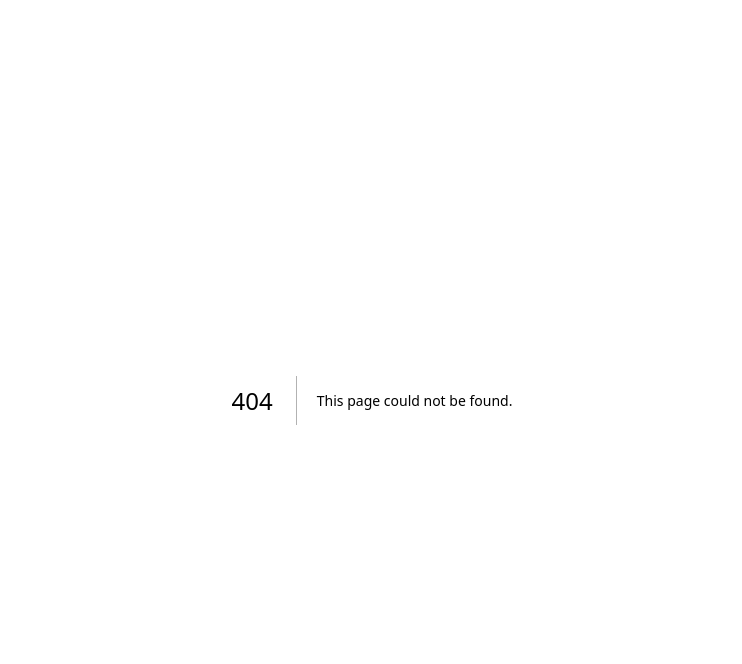
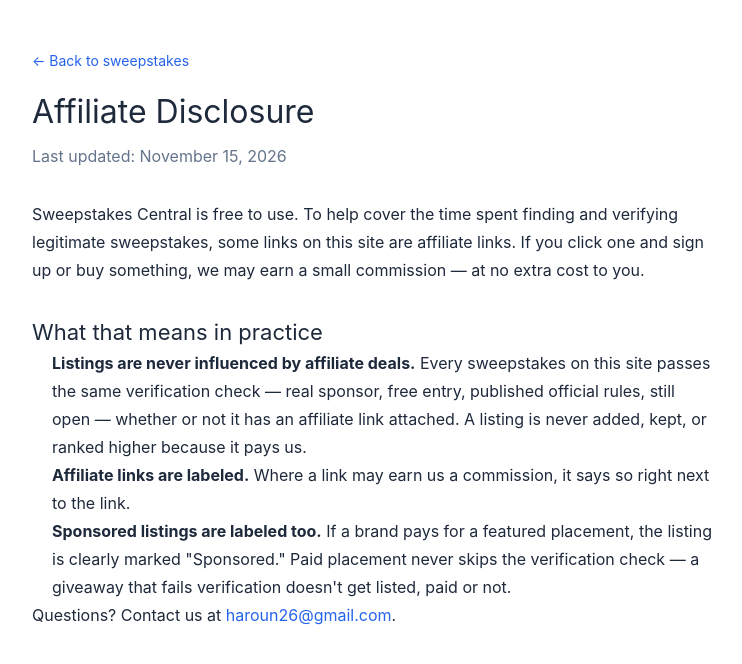
Before and after one commit to haroun26-dev/brandnewsite, a Next.js app: page /affiliate-disclosure in a window 1280 px wide. Before the commit this address had no page. Shown: the top 664 px of the page, without its empty margins (268-1010 px from the left). Built offline with nearby package versions, Linux system fonts and the light colour scheme.

Commit message:
Add affiliate disclosure page

```diff
--- /dev/null
+++ b/app/affiliate-disclosure/page.tsx
@@ -0,0 +1,66 @@
+import Link from "next/link";
+
+export const metadata = {
+  title: "Affiliate Disclosure | Sweepstakes Central",
+  description:
+    "How Sweepstakes Central makes money — affiliate links and sponsored listings, and why they never influence which sweepstakes we list.",
+};
+
+const UPDATED = "November 15, 2026";
+
+export default function AffiliateDisclosurePage() {
+  return (
+    <main
+      style={{
+        maxWidth: "720px",
+        margin: "0 auto",
+        padding: "48px 20px 64px",
+        fontFamily:
+          "-apple-system, BlinkMacSystemFont, 'Segoe UI', Roboto, sans-serif",
+        color: "#1e293b",
+      }}
+    >
+      <Link href="/" style={{ color: "#2563eb", fontSize: "14px" }}>
+        &larr; Back to sweepstakes
+      </Link>
+      <h1 style={{ fontSize: "32px", margin: "16px 0 8px" }}>Affiliate Disclosure</h1>
+      <p style={{ color: "#64748b", marginBottom: "32px" }}>Last updated: {UPDATED}</p>
+
+      <p style={{ lineHeight: 1.75 }}>
+        Sweepstakes Central is free to use. To help cover the time spent finding and
+        verifying legitimate sweepstakes, some links on this site are affiliate links.
+        If you click one and sign up or buy something, we may earn a small commission
+        — at no extra cost to you.
+      </p>
+
+      <h2 style={{ fontSize: "22px", marginTop: "32px" }}>What that means in practice</h2>
+      <ul style={{ lineHeight: 1.75, paddingLeft: "20px" }}>
+        <li>
+          <strong>Listings are never influenced by affiliate deals.</strong> Every
+          sweepstakes on this site passes the same verification check — real sponsor,
+          free entry, published official rules, still open — whether or not it has an
+          affiliate link attached. A listing is never added, kept, or ranked higher
+          because it pays us.
+        </li>
+        <li>
+          <strong>Affiliate links are labeled.</strong> Where a link may earn us a
+          commission, it says so right next to the link.
+        </li>
+        <li>
+          <strong>Sponsored listings are labeled too.</strong> If a brand pays for a
+          featured placement, the listing is clearly marked &quot;Sponsored.&quot; Paid
+          placement never skips the verification check — a giveaway that fails
+          verification doesn&apos;t get listed, paid or not.
+        </li>
+      </ul>
+
+      <p style={{ lineHeight: 1.75 }}>
+        Questions? Contact us at{" "}
+        <a href="mailto:haroun26@gmail.com" style={{ color: "#2563eb" }}>
+          haroun26@gmail.com
+        </a>
+        .
+      </p>
+    </main>
+  );
+}
```
